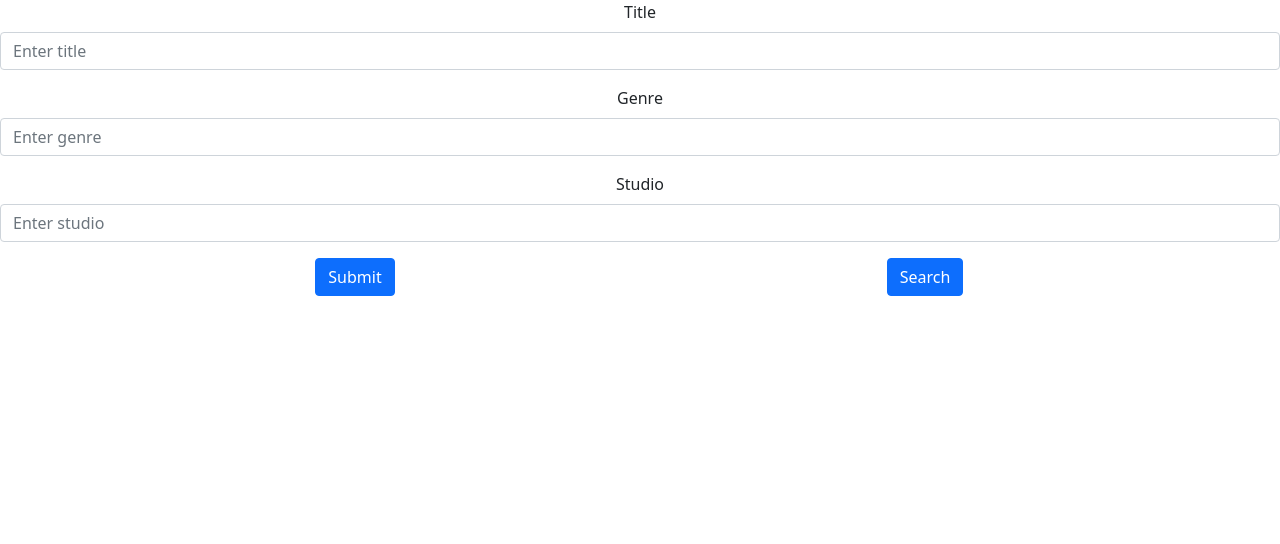
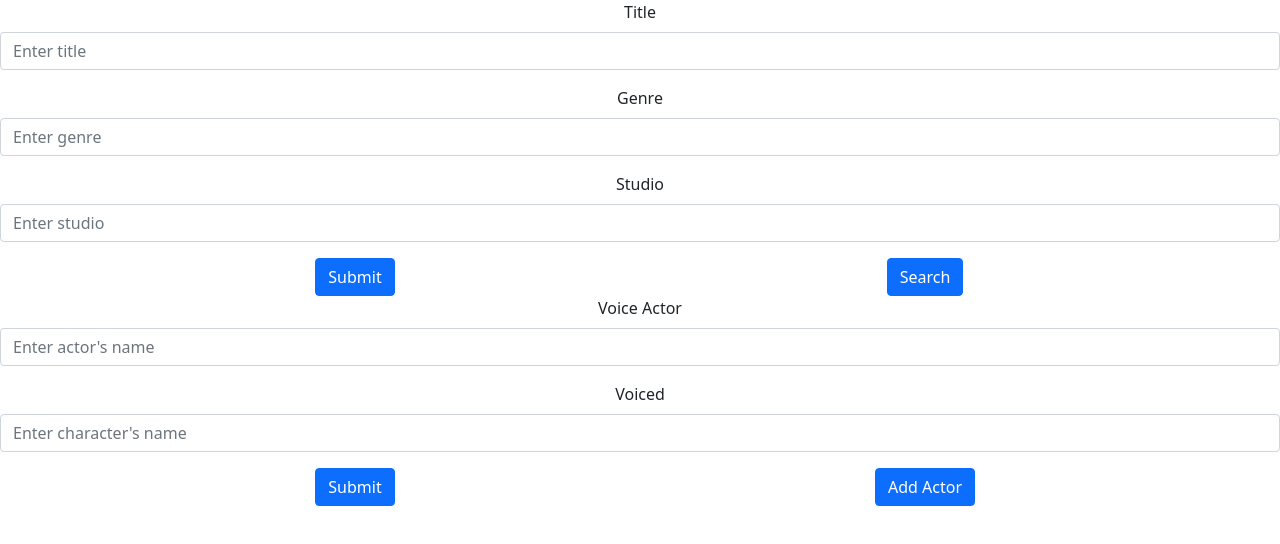
Before and after one commit to davidchen2001/my-anime-database, a React (Create React App) app: page /anime-form in a window 1280 px wide. Shown: the top 544 px of the page. Built offline with nearby package versions, Linux system fonts and the light colour scheme.

Commit message:
add relationships to forms

```diff
--- a/src/components/Form/ActorForm.js
+++ b/src/components/Form/ActorForm.js
@@ -34,8 +34,31 @@ const ActorForm = () => {
                     </Row>
                 </Container>
 
+                <Form.Group className="mb-3">
+                    <Form.Label>Anime </Form.Label>
+                    <Form.Control placeholder="Enter anime " />
+                </Form.Group>
+
+                <Form.Group className="mb-3">
+                    <Form.Label>Voiced </Form.Label>
+                    <Form.Control placeholder="Enter character's name" />
+                </Form.Group>
+
+                <Container>
+                    <Row>
+                        <Col xs = {6}>
+                            <Button variant="primary" type="submit">
+                                Submit
+                            </Button>
+                        </Col>
+                        <Col xs = {6}>
+                            <Button variant="primary" type="submit" href = "/anime-form">
+                                Add Anime
+                            </Button>
+                        </Col>
+                    </Row>
+                </Container>
             </Form>
-
         </div>
     );
 }
--- a/src/components/Form/AnimeForm.js
+++ b/src/components/Form/AnimeForm.js
@@ -45,8 +45,31 @@ const AnimeForm = () => {
                     </Row>
                 </Container>
 
+                <Form.Group className="mb-3">
+                    <Form.Label>Voice Actor </Form.Label>
+                    <Form.Control placeholder="Enter actor's name" />
+                </Form.Group>
+
+                <Form.Group className="mb-3">
+                    <Form.Label>Voiced </Form.Label>
+                    <Form.Control placeholder="Enter character's name" />
+                </Form.Group>
+
+                <Container>
+                    <Row>
+                        <Col xs = {6}>
+                            <Button variant="primary" type="submit">
+                                Submit
+                            </Button>
+                        </Col>
+                        <Col xs = {6}>
+                            <Button variant="primary" type="submit" href = "/actor-form">
+                                Add Actor
+                            </Button>
+                        </Col>
+                    </Row>
+                </Container>
             </Form>
-
         </div>
     );
 }
```
